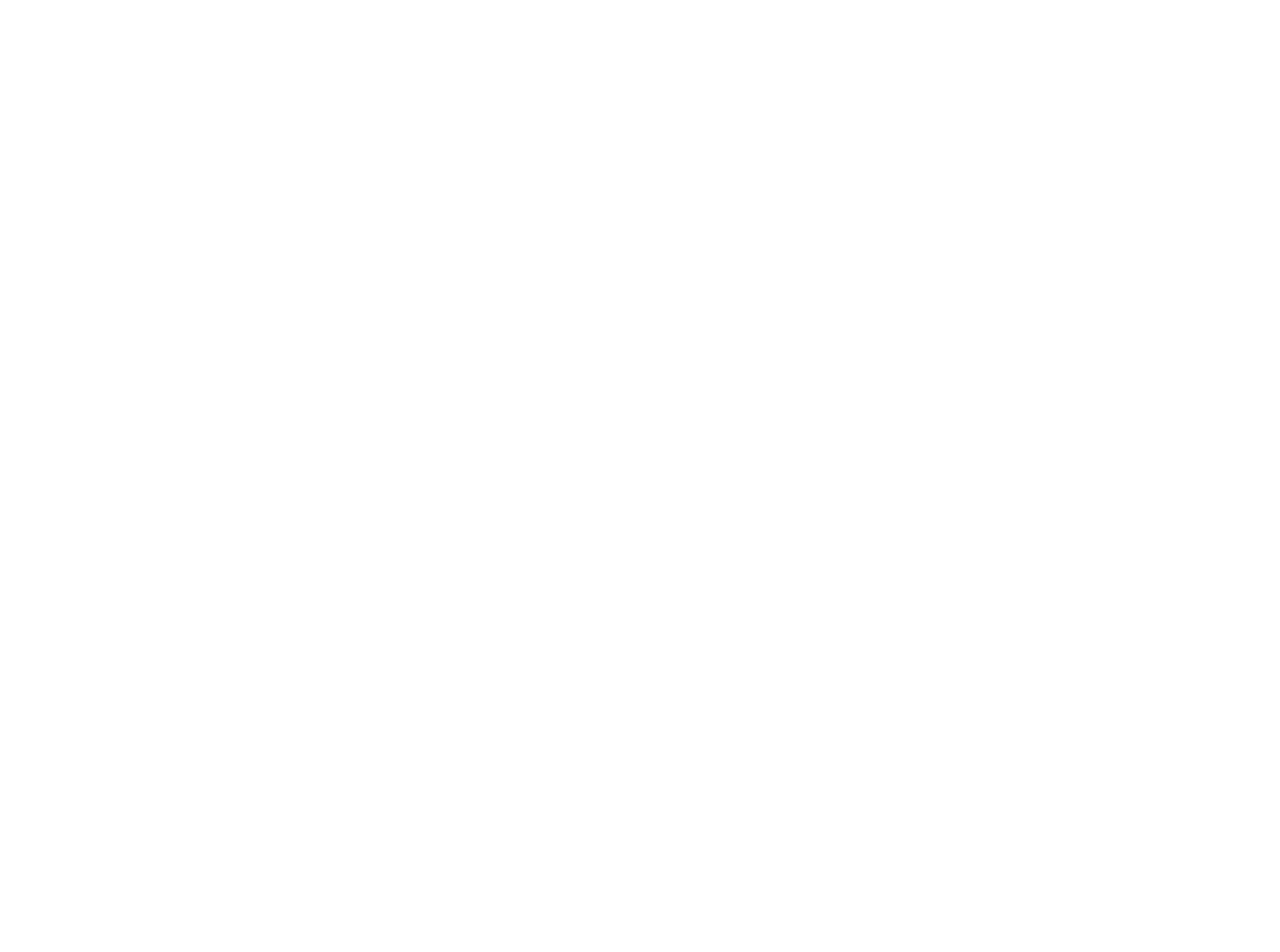
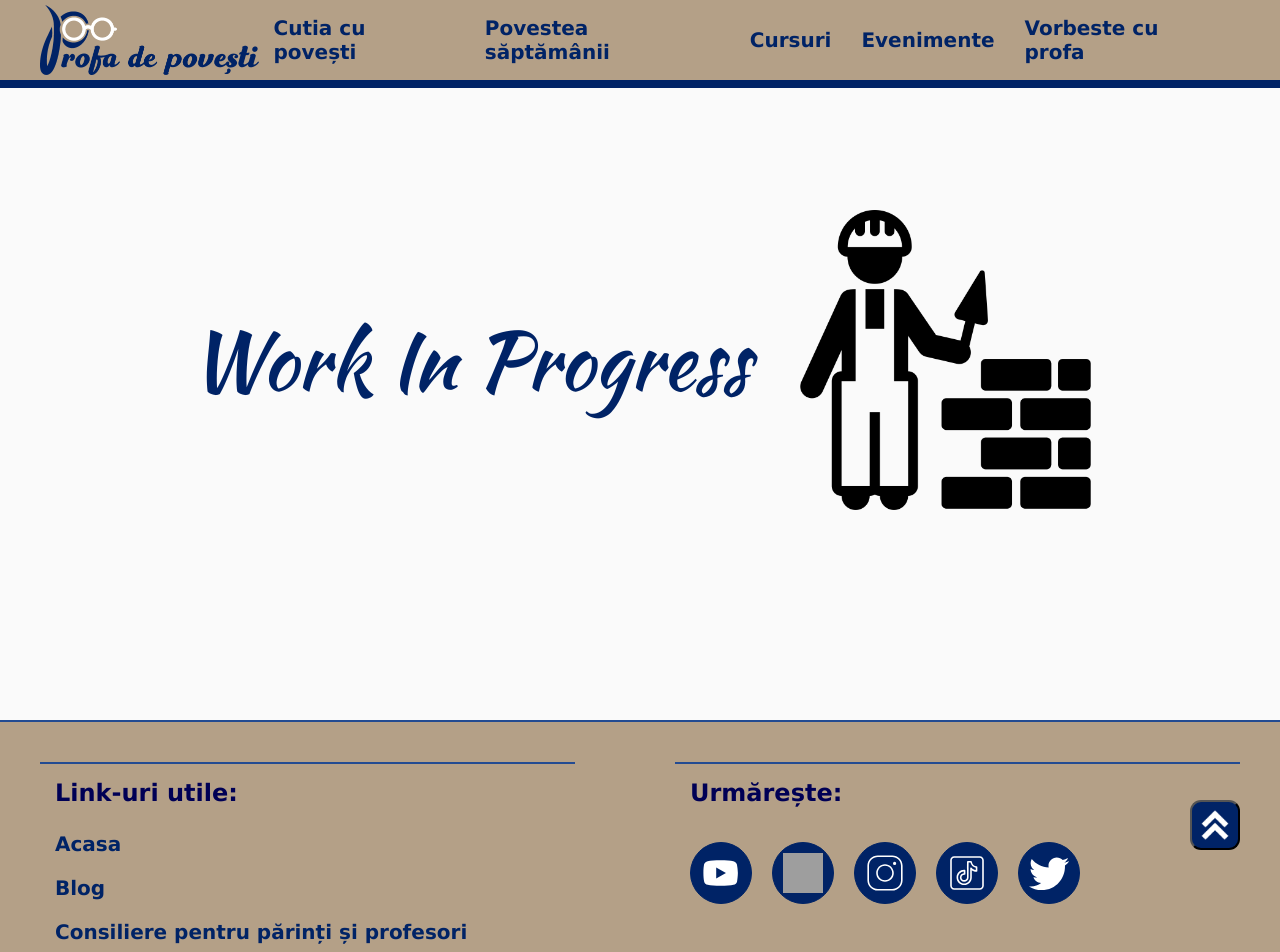
Before and after one commit to Iustin-V/pdp, a React (Create React App) app: page /cursuri in a window 1280 px wide. Before the commit this address had no page. Shown: the top 952 px of the page. Before the commit the page ends 800 px from the top, so only its background shows below. Built offline with nearby package versions, Linux system fonts and the light colour scheme; grey boxes are pictures that could not be loaded.

Commit message:
project restructure

```diff
--- a/src/App.tsx
+++ b/src/App.tsx
@@ -1,17 +1,35 @@
 import React from "react";
-import logo from "./logo.svg";
 import "./App.css";
 import { BrowserRouter, Routes, Route } from "react-router-dom";
 import { Home } from "./comp/Home";
 import { StyledWrapper } from "./comp/Styles";
+import { Courses } from "./comp/Courses";
+import { WeekStorySection } from "./comp/WeekStorySection/WeekStorySection";
+import { Navbar } from "./comp/Navbar";
+import { ToTopButton } from "./comp/ToTopButton";
+import { Footer } from "./comp/Footer";
+import { WorkInProgress } from "./comp/WorkInProgress";
 
 function App() {
+  const topRef = React.useRef<null | HTMLDivElement>(null);
+
+  const [isTopButton, setTopButton] = React.useState(false);
   return (
     <StyledWrapper>
       <BrowserRouter>
+        <div ref={topRef} />
+        <Navbar setTopButton={setTopButton} />
+
         <Routes>
           <Route path="/" element={<Home />} />
+          <Route path="/cursuri" element={<WorkInProgress />} />
+          <Route path="/povestea_saptamanii" element={<WeekStorySection />} />
+          <Route path="/evenimente" element={<WorkInProgress />} />
+          <Route path="/cutia_cu_povesti" element={<WorkInProgress />} />
+          <Route path="/vorbeste_cu_profa" element={<WorkInProgress />} />
         </Routes>
+        <ToTopButton topRef={topRef} isTopButton={isTopButton} />
+        <Footer />
       </BrowserRouter>
     </StyledWrapper>
   );
--- /dev/null
+++ b/src/comp/Courses.tsx
@@ -0,0 +1,10 @@
+import { StyledPageWrapper, TitleSection } from "./Styles";
+import { colors } from "../generalStyle";
+
+export const Courses = () => {
+  return (
+    <StyledPageWrapper>
+      <TitleSection color={colors.primary.base}>Cursuri</TitleSection>
+    </StyledPageWrapper>
+  );
+};
--- a/src/comp/Home.tsx
+++ b/src/comp/Home.tsx
@@ -1,39 +1,22 @@
 import React from "react";
 
-import { StyledPageWrapper, MainContentWrapper } from "./Styles";
-import { Navbar } from "./Navbar";
-import { Footer } from "./Footer";
+import { StyledPageWrapper } from "./Styles";
 import { MainPage } from "./MainPage/MainPage";
-import { ToTopButton } from "./ToTopButton";
 import { AboutSection } from "./AboutStoryTeacherSection/AboutSection";
-
-import {TimeLineSection} from "./TimeLineSection/TimeLineSection";
-import {WeekStorySection} from "./WeekStorySection/WeekStorySection";
-import {ReviewSection} from "./ReviewSection/ReviewSection";
-
+import { TimeLineSection } from "./TimeLineSection/TimeLineSection";
+import { WeekStorySection } from "./WeekStorySection/WeekStorySection";
+import { ReviewSection } from "./ReviewSection/ReviewSection";
 
 export const Home = () => {
-  const topRef = React.useRef<null | HTMLDivElement>(null);
-
-  const [isTopButton, setTopButton] = React.useState(false);
-
   return (
     <>
-      <Navbar setTopButton={setTopButton} />
-      <StyledPageWrapper ref={topRef}>
+      <StyledPageWrapper>
         <MainPage />
       </StyledPageWrapper>
-      <StyledPageWrapper>
-        <MainContentWrapper flexDirection="row" />
-      </StyledPageWrapper>
-
-        <AboutSection/>
-        <TimeLineSection/>
-        <WeekStorySection/>
-        <ReviewSection/>
-
-      <ToTopButton topRef={topRef} isTopButton={isTopButton} />
-      <Footer />
+      <AboutSection />
+      <TimeLineSection />
+      <WeekStorySection />
+      <ReviewSection />
     </>
   );
 };
--- a/src/comp/Navbar-Style.tsx
+++ b/src/comp/Navbar-Style.tsx
@@ -92,9 +92,14 @@ export const StyledProgressContainer = styled.div`
   height: 8px;
   background: ${colors.secondary.lighter};
 `;
-export const StyledImage = styled.img<{ height?: string; width?: string }>`
+export const StyledImage = styled.img<{
+  height?: string;
+  width?: string;
+  construction?: boolean;
+}>`
   height: ${(props) => props.height};
   width: ${(props) => props.width};
+  ${(props) => props.construction && "margin-left: 50px;"}
   background-attachment: fixed;
 `;
 
--- a/src/comp/Navbar.tsx
+++ b/src/comp/Navbar.tsx
@@ -30,11 +30,11 @@ export const Navbar = (props: navbarProps) => {
   const [isActive, setIsActive] = useState(false);
   const [logoSrc, setLogoSrc] = useState(burgerLogo);
   const navbarTexts = [
-    "Cutia cu povești",
-    "Povestea săptămânii",
-    "Cursuri",
-    "Evenimente",
-    "Vorbește cu profa",
+    { name: "Cutia cu povești", slug: "cutia_cu_povesti" },
+    { name: "Povestea săptămânii", slug: "povestea_saptamanii" },
+    { name: "Cursuri", slug: "cursuri" },
+    { name: "Evenimente", slug: "evenimente" },
+    { name: "Vorbeste cu profa", slug: "vorbeste_cu_profa" },
   ];
 
   React.useEffect(() => {
@@ -57,8 +57,8 @@ export const Navbar = (props: navbarProps) => {
 
   const value = navbarTexts.map((item) => {
     return (
-      <StyledNavItem key={item} to={`/${item.toLowerCase() || "#  "}`}>
-        <StyledText>{item}</StyledText>
+      <StyledNavItem key={item.name} to={`/${item.slug || "#"}`}>
+        <StyledText>{item.name}</StyledText>
       </StyledNavItem>
     );
   });
--- a/src/comp/ReviewSection/ReviewSection.style.style.tsx
+++ b/src/comp/ReviewSection/ReviewSection.style.style.tsx
@@ -1,20 +1,18 @@
 import styled from "styled-components";
-import {fontSizes} from "../../generalStyle";
-
+import { fontSizes } from "../../generalStyle";
 
 export const TitleReviewSection = styled.h1<{ color: string }>`
   font-family: "KaushanScript";
   font-size: 40px;
   color: ${(props) => props.color};
   text-align: center;
-  margin-left: 25%;
-  margin-right: 25%;
-  border-bottom: 2px solid #234B92FF;
-  padding-bottom: 60px;
-`
+  width:fit-content;
+  margin:0 auto 25px;
+  border-bottom: 2px solid #234b92ff;
+  padding-bottom: 25px;
+`;
 
 export const QuoteReviewSection = styled.q`
-
   color: #002366;
   font-family: "Nunito-Italic";
   font-size: ${fontSizes.paragraph.small};
@@ -23,20 +21,21 @@ export const QuoteReviewSection = styled.q`
   line-height: 30px;
   width: initial;
   max-width: initial;
-`
-export const SliderWrapper = styled.div`
-  padding-top: 10%;
-  padding-bottom: 10%;
+`;
+export const StyledReviewSection = styled.div`
   background-color: rgb(248, 236, 212);
-`
+  display: flex;
+  align-items: center;
+  justify-content: center;
+`;
 export const NameReviewer = styled.p`
   font-size: ${fontSizes.paragraph.small};
   font-weight: 500;
   text-align: center;
-`
+`;
 
 export const InsideSlideWrapper = styled.div`
   margin-left: 15%;
   margin-right: 15%;
   text-align: center;
-`
+`;
--- a/src/comp/Styles.tsx
+++ b/src/comp/Styles.tsx
@@ -67,7 +67,7 @@ export const MainPageText = styled.p`
   border: solid orange;
   border-width: 0 0 0 6px;
   padding-left: 50px;
-  transform: translateX(200%);
+  transform: translateX(70%);
   opacity: 0;
   animation: slide-in-anim 1.5s ease-out forwards;
 
@@ -137,11 +137,10 @@ export const PageContainer = styled.div`
   }
 `;
 export const SectionContainer = styled.div`
+  width: calc(100% - 80px);
   max-width: 1440px;
   padding: 40px;
-  display: flex;
-  justify-content: center;
-  align-items: center;
+  margin: 0 auto;
 `;
 
 export const TitleSection = styled.h1<{ color: string }>`
--- a/src/comp/WeekStorySection/WeekStorySection.tsx
+++ b/src/comp/WeekStorySection/WeekStorySection.tsx
@@ -2,7 +2,7 @@ import React from "react";
 import { YoutubeEmbed } from "../YoutubeEmbed/YoutubeEmbed";
 import {
   BackgroundWrapper,
-  ParagraphItalicStyled,
+  ParagraphItalicStyled, SectionContainer,
   TitleSection,
 } from "../Styles";
 import Background from "../images/WeekStorySection.png";
@@ -16,12 +16,12 @@ export const WeekStorySection = () => {
   });
 
   return (
-    <>
       <BackgroundWrapper imgUrl={Background}>
+    <SectionContainer>
         <TitleSection color={"#e3b4d4"}>Povestea Săptămânii</TitleSection>
         <YoutubeEmbed embedId="-WgvGqYRjuw" />
         {ParagraphAboutSection}
-      </BackgroundWrapper>
-    </>
+    </SectionContainer>
+</BackgroundWrapper>
   );
 };
--- /dev/null
+++ b/src/comp/WorkInProgress.tsx
@@ -0,0 +1,17 @@
+import { StyledPageWrapper, TitleSection } from "./Styles";
+import { colors } from "../generalStyle";
+import { StyledImage } from "./Navbar-Style";
+import construction from "./images/construction.png";
+export const WorkInProgress = () => {
+  return (
+    <StyledPageWrapper>
+      <TitleSection color={colors.primary.base}>Work In Progress</TitleSection>
+      <StyledImage
+        height="300px"
+        construction={true}
+        src={construction}
+        alt="construction"
+      />
+    </StyledPageWrapper>
+  );
+};
--- a/src/comp/YoutubeEmbed/YoutubeEmbed.tsx
+++ b/src/comp/YoutubeEmbed/YoutubeEmbed.tsx
@@ -1,16 +1,22 @@
 import React from "react";
+import styled from "styled-components";
+
+const StyledIframeContainer = styled.div`
+  height: 500px;
+  max-width: 1100px;
+  margin: 0 auto;
+`;
 
 export const YoutubeEmbed = (props: any) => (
-  <>
-    l
+  <StyledIframeContainer>
     <iframe
-      width="853"
-      height="480"
+      height="100%"
+      width="100%"
       src={`https://www.youtube.com/embed/${props.embedId}`}
       frameBorder="0"
       allow="accelerometer; autoplay; clipboard-write; encrypted-media; gyroscope; picture-in-picture"
       allowFullScreen
       title="Embedded youtube"
     />
-  </>
+  </StyledIframeContainer>
 );
```
Also changed, not shown: src/comp/ReviewSection/ReviewSection.tsx (+41 -31 lines), src/comp/images/construction.png (added).
